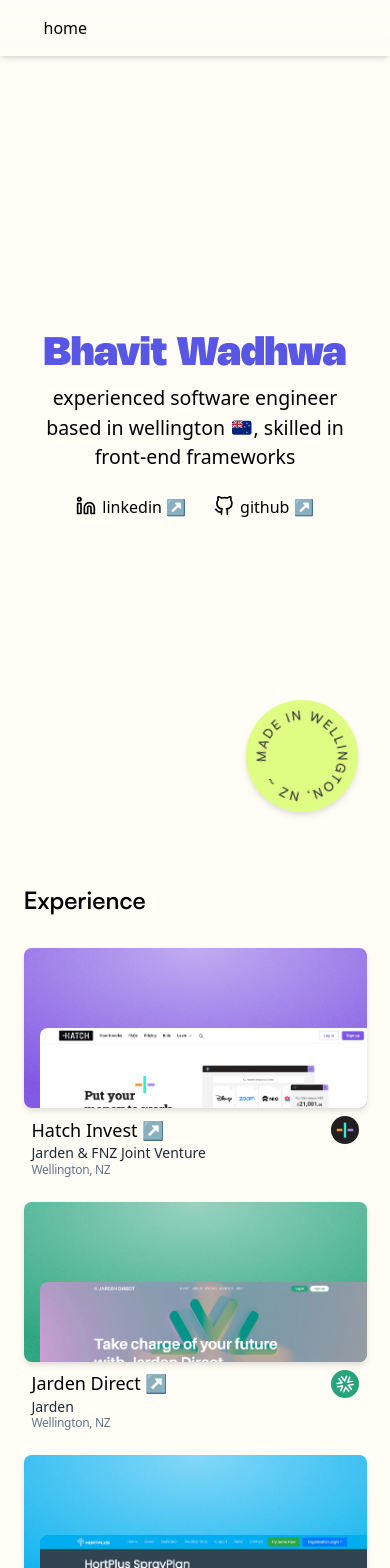
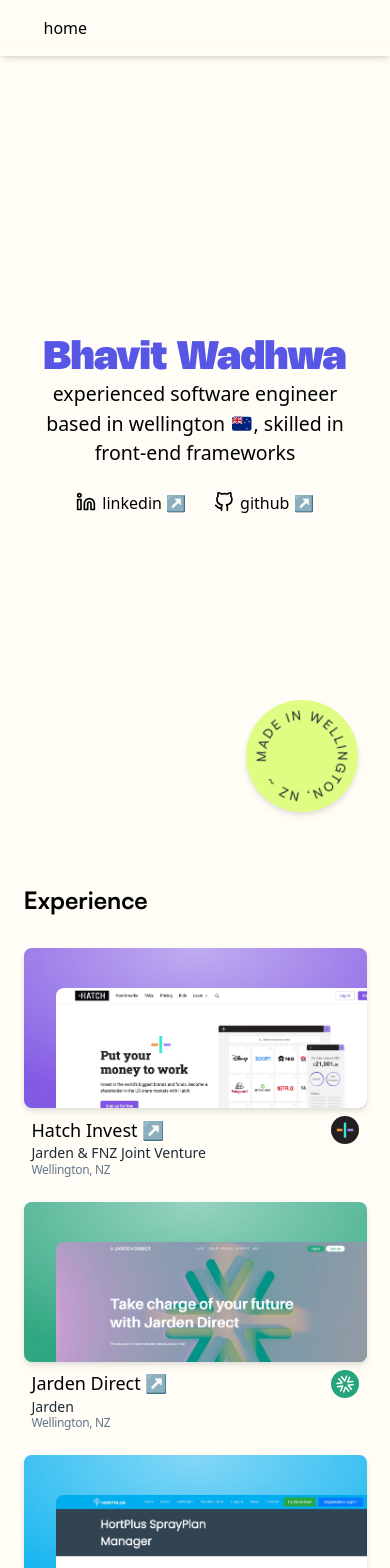
Before and after one commit to wa-bha/v2-personal-website, a Next.js app: page / in a window 390 px wide. Shown: the top 1568 px of the page. Built offline with nearby package versions, Linux system fonts and the light colour scheme.

Commit message:
feat: blog page scaffolding in place

```diff
--- /dev/null
+++ b/src/app/blog/page.tsx
@@ -0,0 +1,11 @@
+const Page = () => {
+  return (
+    <section className="w-full h-svh flex flex-col items-center justify-center">
+      <h1 className="font-semibold text-2xl mb-8">Oh no!</h1>
+
+      <p>This page is under construction... 🚧 🏗️</p>
+    </section>
+  );
+};
+
+export default Page;
--- a/src/app/globals.css
+++ b/src/app/globals.css
@@ -12,7 +12,7 @@
   }
 
   h2 {
-    @apply font-satoshi text-2xl font-semibold;
+    @apply font-satoshi text-2xl font-bold;
   }
 
   button {
--- a/src/app/page.tsx
+++ b/src/app/page.tsx
@@ -14,12 +14,10 @@
       >
         <div className="flex items-center justify-center flex-col">
           <ExternalLink href="https://en.wikipedia.org/wiki/Flat_white">
-            <h1 className="slide-in-underline after:bg-slate-blue after:bottom-[0.3em] after:h-[0.3em] text-[10vw] md:text-[5.4em]">
-              Bhavit Wadhwa
-            </h1>
+            <h1 className="text-[10vw] md:text-[5.4em]">Bhavit Wadhwa</h1>
           </ExternalLink>
 
-          <div className="px-10 md:px-2 md:w-[48rem]">
+          <div className="mt-[-0.5em] px-10 md:px-2 md:w-[48rem]">
             <p className="font-light text-center text-[5vw] md:text-[2em] md:leading-tight">
               experienced software engineer based in wellington{" "}
               <FlagNZ className="mx-0.5 mb-1 inline-flex h-[1em]" />, skilled in front-end
--- a/src/components/ExperienceCard/ExperienceCard.tsx
+++ b/src/components/ExperienceCard/ExperienceCard.tsx
@@ -86,7 +86,7 @@
       {/* Image */}
       <WobbleCard containerClassName={backgroundVariants({ variant: companyName })}>
         <Image
-          className="absolute rounded-lg object-contain"
+          className="top-10 md:top-24 right-[-2rem] absolute rounded-lg object-contain"
           src={image}
           width={500}
           height={500}
```
